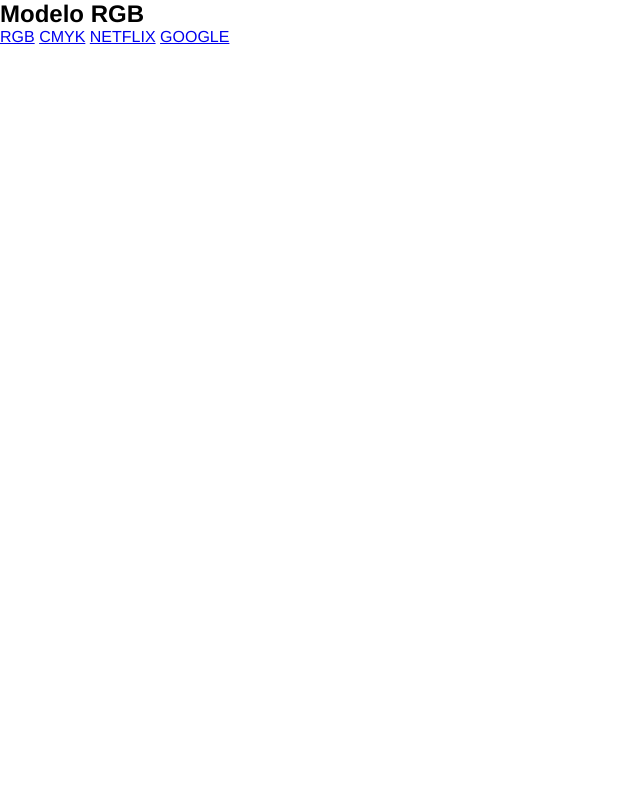
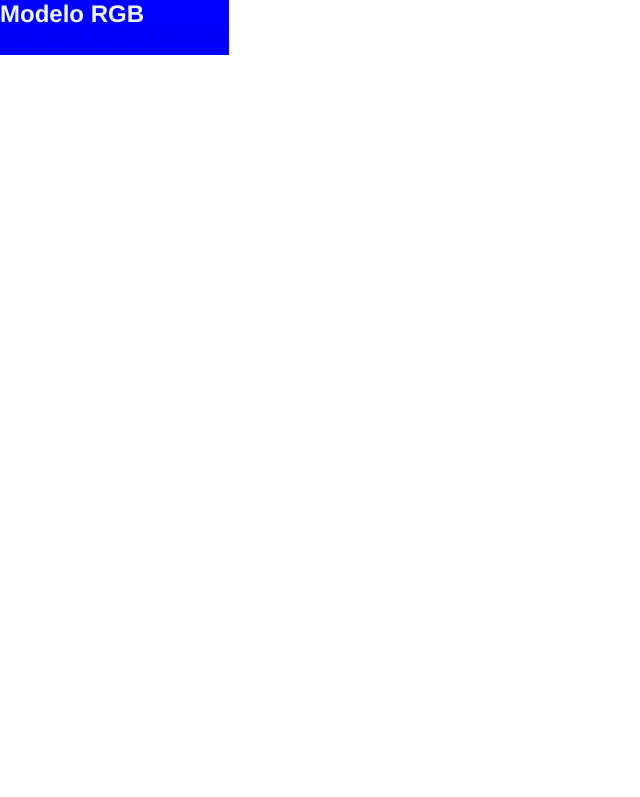
Before and after one commit to rebeca-magri/display-main, a plain HTML site: page modo_cores/modo-cores.html in a window 1280 px wide. Shown: the top 797 px of the page, without its empty margins (0-640 px from the left). Drawn offline with Linux system fonts and the light colour scheme.

Commit message:
ADD: Colorizando

```diff
--- a/modo_cores/css/design-system.css
+++ b/modo_cores/css/design-system.css
@@ -1,6 +1,10 @@
-.color-section_bar color-section_bar--rgb-1 {}
+.color-section_bar color-section_bar--rgb-1 {
 
-.color-section_bar color-section_bar--rgb-2 {}
+}
+
+.color-section_bar color-section_bar--rgb-2 {
+
+}
 
 .color-section_bar color-section_bar--rgb-3 {}
 
--- a/modo_cores/css/global.css
+++ b/modo_cores/css/global.css
@@ -7,14 +7,22 @@
     width: 100%;
 }
 
-.color-section_sidebar {}
+.color-section_sidebar {
+    height: 55px;
+    width: auto;
+    background-color: blue;
+    color: aliceblue;
+}
 
 .color-section_title {}
 
-.color-section_menu {}
+.color-section_menu {
+}
 
 .color-section_link {}
 
-.color-section_link--active {}
+.color-section_link--active {
+
+}
 
 .color-section_link--active:hover {}
```
